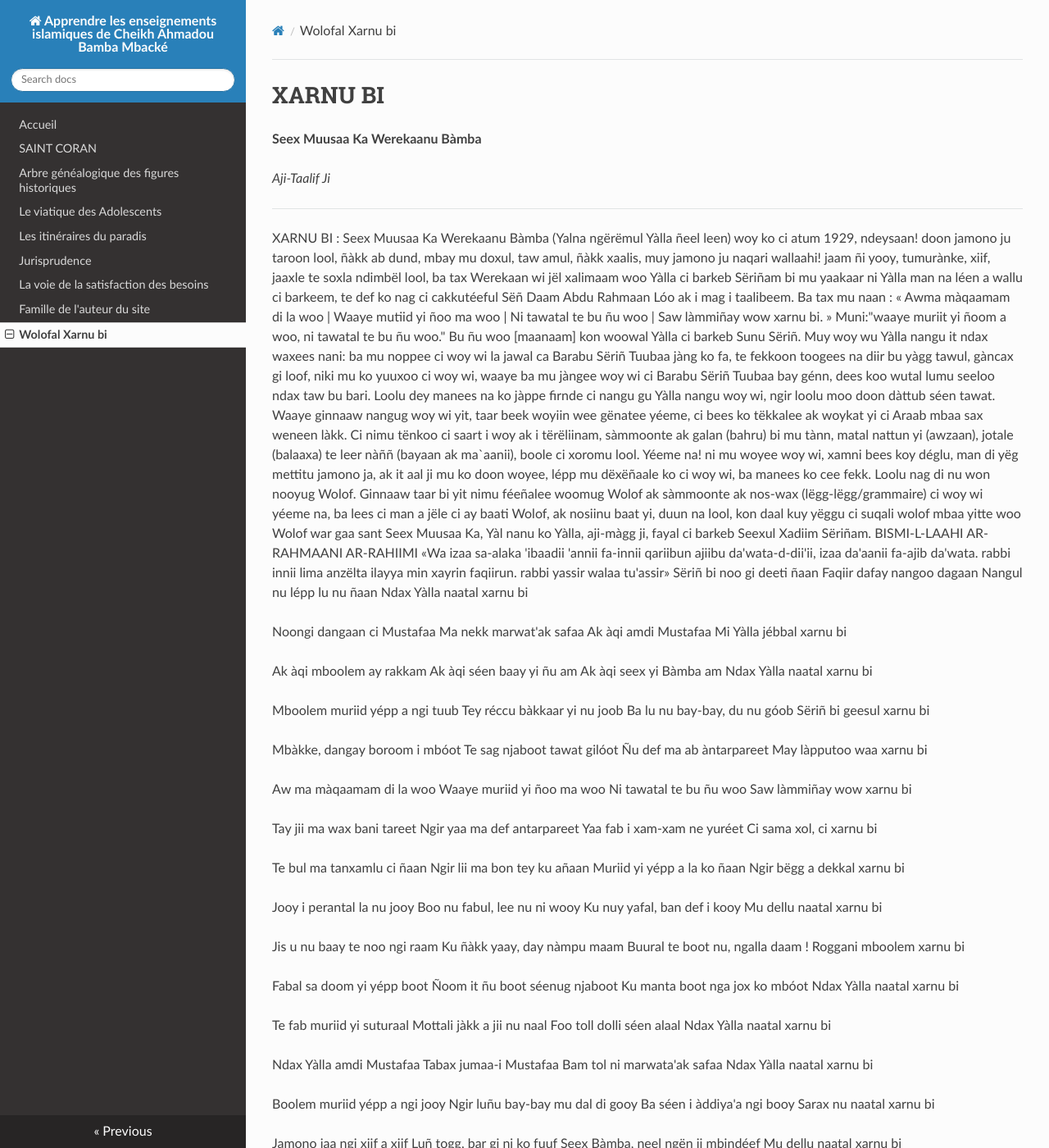
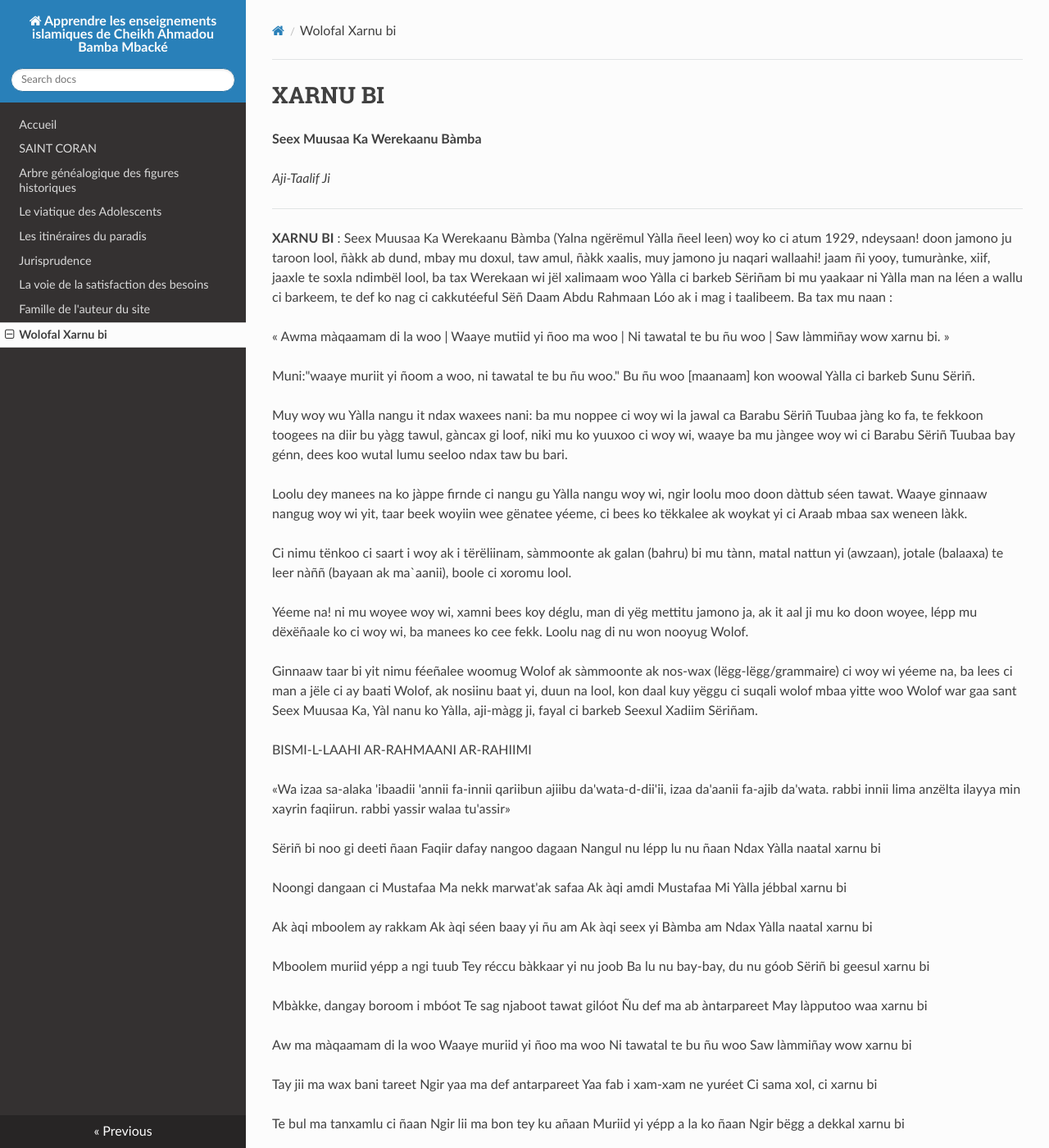
Before and after one commit to abdou0796/Apprendre-ta-r-ligion, an MkDocs documentation site: the page built from docs/xarnu_bi.md, in a window 1280 px wide and 1400 px high. Shown: the whole window at 82% size. Built offline with MkDocs 1.6.1, drawn with Linux system fonts in a browser that asks for light colours; nearby versions of some CDN libraries.

```diff
--- a/docs/xarnu_bi.md
+++ b/docs/xarnu_bi.md
@@ -4,35 +4,44 @@
 
 *Aji-Taalif Ji*
 
-
 ---
 
-XARNU BI : Seex Muusaa Ka Werekaanu Bàmba (Yalna ngërëmul Yàlla ñeel leen) woy ko ci atum 1929, ndeysaan!
+**XARNU BI** : Seex Muusaa Ka Werekaanu Bàmba (Yalna ngërëmul Yàlla ñeel leen) woy ko ci atum 1929, ndeysaan!
 doon jamono ju taroon lool, ñàkk ab dund, mbay mu doxul, taw amul, ñàkk xaalis, muy jamono ju naqari
 wallaahi! jaam ñi yooy, tumurànke, xiif, jaaxle te soxla ndimbël lool, ba tax Werekaan wi jël xalimaam woo Yàlla ci
 barkeb Sëriñam bi mu yaakaar ni Yàlla man na léen a wallu ci barkeem, te def ko nag ci cakkutéeful Sëñ Daam Abdu
 Rahmaan Lóo ak i mag i taalibeem. Ba tax mu naan :
+
 « Awma màqaamam di la woo | Waaye mutiid yi ñoo ma woo | Ni tawatal te bu ñu woo | Saw làmmiñay
 wow xarnu bi. »
+
 Muni:"waaye muriit yi ñoom a woo, ni tawatal te bu ñu woo." Bu ñu woo [maanaam] kon woowal Yàlla ci barkeb
 Sunu Sëriñ.
+
 Muy woy wu Yàlla nangu it ndax waxees nani: ba mu noppee ci woy wi la jawal ca Barabu Sëriñ Tuubaa jàng ko fa,
 te fekkoon toogees na diir bu yàgg tawul, gàncax gi loof, niki mu ko yuuxoo ci woy wi, waaye ba mu jàngee woy wi ci
 Barabu Sëriñ Tuubaa bay génn, dees koo wutal lumu seeloo ndax taw bu bari.
+
 Loolu dey manees na ko jàppe firnde ci nangu gu Yàlla nangu woy wi, ngir loolu moo doon dàttub séen tawat.
 Waaye ginnaaw nangug woy wi yit, taar beek woyiin wee gënatee yéeme, ci bees ko tëkkalee ak woykat yi ci Araab
 mbaa sax weneen làkk.
+
 Ci nimu tënkoo ci saart i woy ak i tërëliinam, sàmmoonte ak galan (bahru) bi mu tànn, matal nattun yi (awzaan),
 jotale (balaaxa) te leer nàññ (bayaan ak ma`aanii), boole ci xoromu lool.
+
 Yéeme na! ni mu woyee woy wi, xamni bees koy déglu, man di yëg mettitu jamono ja, ak it aal ji mu ko doon woyee,
 lépp mu dëxëñaale ko ci woy wi, ba manees ko cee fekk. Loolu nag di nu won nooyug Wolof.
+
 Ginnaaw taar bi yit nimu féeñalee woomug Wolof ak sàmmoonte ak nos-wax (lëgg-lëgg/grammaire) ci woy wi yéeme
 na, ba lees ci man a jële ci ay baati Wolof, ak nosiinu baat yi, duun na lool, kon daal kuy yëggu ci suqali wolof mbaa
 yitte woo Wolof war gaa sant Seex Muusaa Ka, Yàl nanu ko Yàlla, aji-màgg ji, fayal ci barkeb Seexul Xadiim Sëriñam.
+
 BISMI-L-LAAHI AR-RAHMAANI AR-RAHIIMI
+
 «Wa izaa sa-alaka 'ibaadii 'annii fa-innii qariibun ajiibu da'wata-d-dii'ii, izaa da'aanii fa-ajib da'wata.
 rabbi innii lima anzëlta ilayya min xayrin faqiirun.
 rabbi yassir walaa tu'assir»
+
 Sëriñ bi noo gi deeti ñaan
 Faqiir dafay nangoo dagaan
 Nangul nu lépp lu nu ñaan
```
